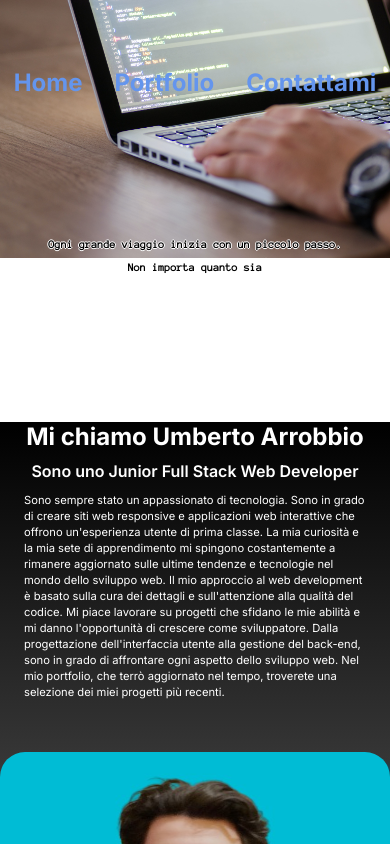
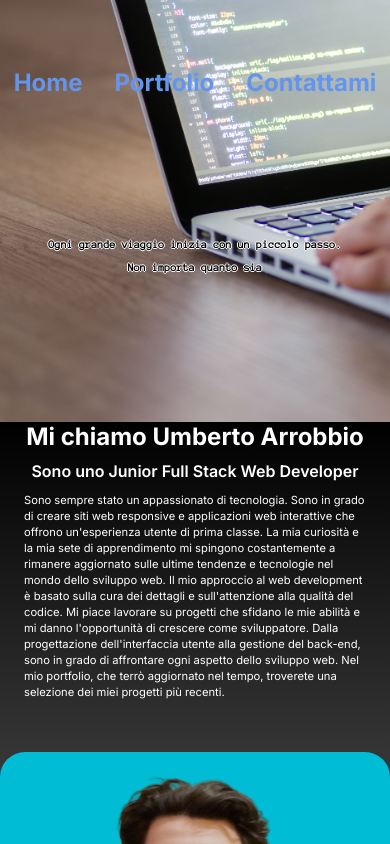
Before and after one commit to ArrobbioUmberto/Portfolio, a Next.js app: page / in a window 390 px wide. Built offline with nearby package versions, Linux system fonts and the light colour scheme.

Commit message:
bg image

```diff
--- a/app/page.module.css
+++ b/app/page.module.css
@@ -42,9 +42,7 @@
 @media (max-width: 992px) {
 }
 @media (max-width: 768px) {
-.header{
-  background-size: contain;
-}
+
   .carousel{
     display: none;
   }
```
